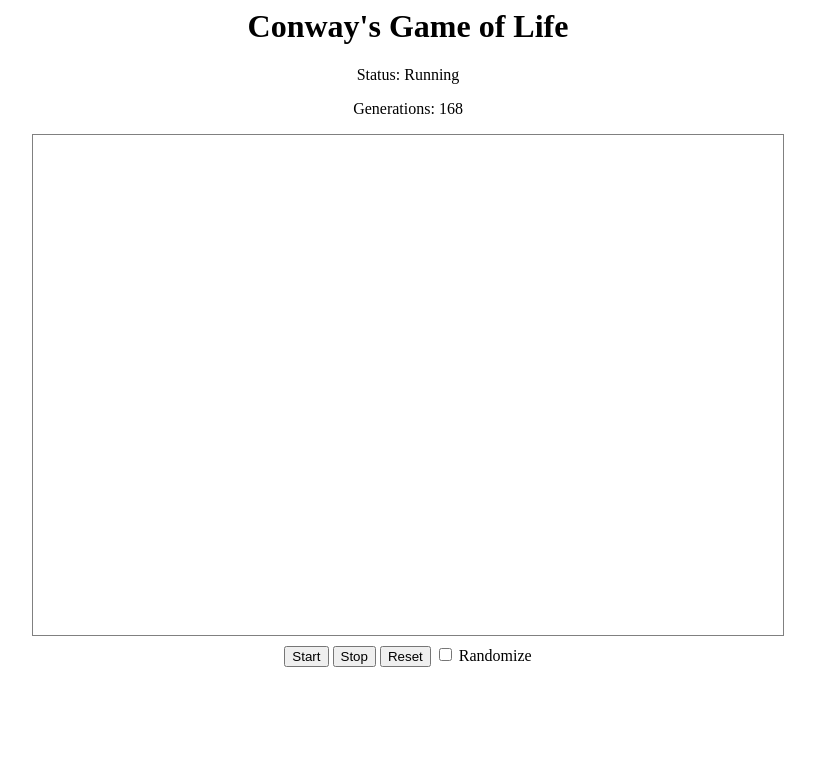
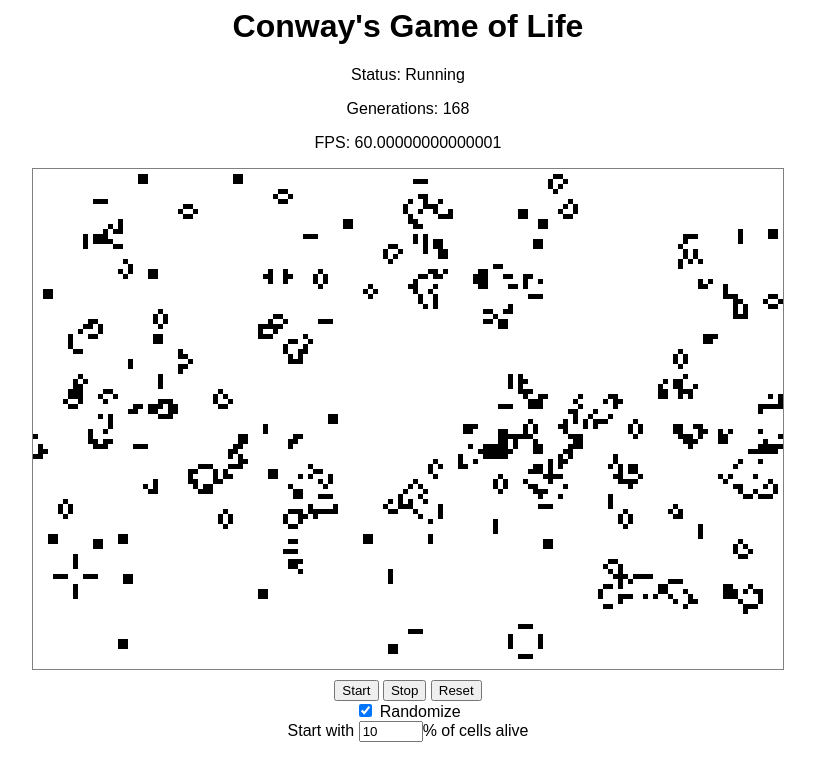
Before and after one commit to zebogen/conway-js, a plain HTML site: page index.html in a window 1280 px wide. Both pictures are taken after a click on the button "Start". Shown: the whole page, without its empty margins (232-1047 px from the left). Drawn offline with Linux system fonts and the light colour scheme.

Commit message:
Add randomization parameter and optimizations

```diff
--- a/index.html
+++ b/index.html
@@ -2,6 +2,19 @@
   <head>
     <title>Conway's Game of Life</title>
     <script src="index.js"></script>
+    <style>
+      body {
+        font-family: sans-serif;
+      }
+
+      .hidden {
+        display: none;
+      }
+
+      .action-button {
+        margin-top: 10px;
+      }
+    </style>
   </head>
   <body>
     <div style="text-align: center">
@@ -9,12 +22,18 @@
       <div>
         <p>Status: <span id="status"></span></p>
         <p>Generations: <span id="generations"></span></p>
+        <p>FPS: <span id="frames-per-second"></span></p>
         <canvas style="border: 1px solid gray" id="root" width="1000" height="1000"></canvas>
         <div>
-          <button style="margin-top: 10px" onclick="startRun()">Start</button>
-          <button style="margin-top: 10px" onclick="stopRun()">Stop</button>
-          <button style="margin-top: 10px" onclick="reset()">Reset</button>
-          <input type="checkbox" id="randomize"></input> Randomize
+          <button class="action-button" onclick="startRun()">Start</button>
+          <button class="action-button" onclick="stopRun()">Stop</button>
+          <button class="action-button" onclick="reset()">Reset</button>
+          <div>
+            <input type="checkbox" id="randomize" onchange="onRandomizeChange()" checked="true"></input> Randomize
+            <div id="randomizer-fields">
+              Start with <input type="number" min="0" max="100" id="randomizer-number" value="10" size="2"></input>% of cells alive
+            </div>
+          </div>
         </div>
       </div>
     </div>
--- a/index.js
+++ b/index.js
@@ -2,12 +2,12 @@ const ROW_COUNT = 100;
 const COLUMN_COUNT = 150;
 const CELL_SIZE = 5;
 
-let state;
+let state, canvas;
 
 document.addEventListener('DOMContentLoaded', () => init());
 
 function init() {
-  const canvas = document.getElementById('root');
+  canvas = document.getElementById('root');
   canvas.height = ROW_COUNT * CELL_SIZE;
   canvas.width = COLUMN_COUNT * CELL_SIZE;
 
@@ -15,20 +15,26 @@ function init() {
   canvas.addEventListener('mouseup', handleMouseup);
   canvas.addEventListener('mousemove', handleMousemove);
 
-  state = getInitialState();
+  state = getInitialState(true);
 
-  requestAnimationFrame(() => render(canvas));
+  paintGrid();
+
+  requestAnimationFrame(() => render());
 }
 
 function getInitialState(randomize = false) {
   return {
     grid: Array.from({ length: ROW_COUNT }).map((_, i) => (
-      Array.from({ length: COLUMN_COUNT }).map((_, j) => ({ i, j, alive: Math.random() < (randomize ? 0.1 : 0) }))
+      Array.from({ length: COLUMN_COUNT }).map((_, j) => ({ i, j, alive: Math.random() < (randomize ? currentRandomizationValue() : 0) }))
     )),
     running: false,
     mouseDown: false,
     generations: 0,
   };
+}
+
+function currentRandomizationValue() {
+  return document.getElementById('randomizer-number').value / 100;
 }
 
 function handleMousedown(event) {
@@ -61,29 +67,40 @@ function cellsFromMouseEvent(event) {
 
 function startRun() {
   state.running = true;
+  state.startTime = Date.now();
 }
 
 function stopRun() {
   state.running = false;
+
 }
 
 function reset() {
   const randomize = document.getElementById('randomize').checked;
   state = getInitialState(randomize);
+  paintGrid()
 }
 
-function render(canvas) {
-  paintGrid(canvas);
+function onRandomizeChange(event) {
+  const randomizerFields = document.getElementById('randomizerFields');
+  if (event.target.checked) {
+    randomizerFields.removeClass('hidden');
+  } else {
+    randomizerFields.addClass('hidden');
+  }
+}
 
+function render() {
   if (state.running) {
-    state.grid = tick();
+    tick();
     state.generations += 1;
   }
 
   updateStatusText();
   updateGenerationCount();
+  updateFramesPerSecond();
 
-  requestAnimationFrame(() => render(canvas));
+  requestAnimationFrame(() => render());
 }
 
 function updateStatusText() {
@@ -96,28 +113,44 @@ function updateGenerationCount() {
   generationText.innerText = state.generations;
 }
 
-function paintGrid(canvas) {
-  const ctx = canvas.getContext('2d');
+function updateFramesPerSecond() {
+  const fpsText = document.getElementById('frames-per-second');
+  fpsText.innerText =
+    state.running ? state.generations / ((Date.now() - state.startTime) / 1000)
+                  : 0;
+}
 
+function paintGrid() {
   state.grid.forEach(row => (
-    row.forEach((cell) => {
-      ctx.fillStyle = cell.alive ? 'black' : 'white';
-      ctx.fillRect(cell.j * CELL_SIZE, cell.i * CELL_SIZE, CELL_SIZE, CELL_SIZE);
-    })
+    row.forEach((cell) => paintCell(cell.i, cell.j, cell.alive))
   ));
 }
 
+function paintCell(i, j, alive) {
+  const ctx = canvas.getContext('2d');
+
+  ctx.fillStyle = alive ? 'black' : 'white';
+  ctx.fillRect(j * CELL_SIZE, i * CELL_SIZE, CELL_SIZE, CELL_SIZE);
+}
+
 function tick() {
-  return state.grid.map((row, rowIndex) => (
-    row.map((cell, columnIndex) => {
+  state.grid.forEach((row, rowIndex) => {
+    row.forEach((cell, columnIndex) => {
       const liveNeighbors = liveNeighborCount(rowIndex, columnIndex);
-      return {
-        ...cell,
-        alive: cell.alive ? [2, 3].includes(liveNeighbors)
-                          : liveNeighbors === 3
-      };
-    })
-  ));
+      cell.newAlive = cell.alive ? [2, 3].includes(liveNeighbors)
+                                 : liveNeighbors === 3;
+    });
+  });
+
+  state.grid.forEach((row) => {
+    row.forEach((cell) => {
+      if (cell.newAlive !== cell.alive) {
+        paintCell(cell.i, cell.j, cell.newAlive);
+        cell.alive = cell.newAlive;
+      }
+      cell.newAlive = undefined;
+    });
+  });
 }
 
 function getCell(i, j) {
```
